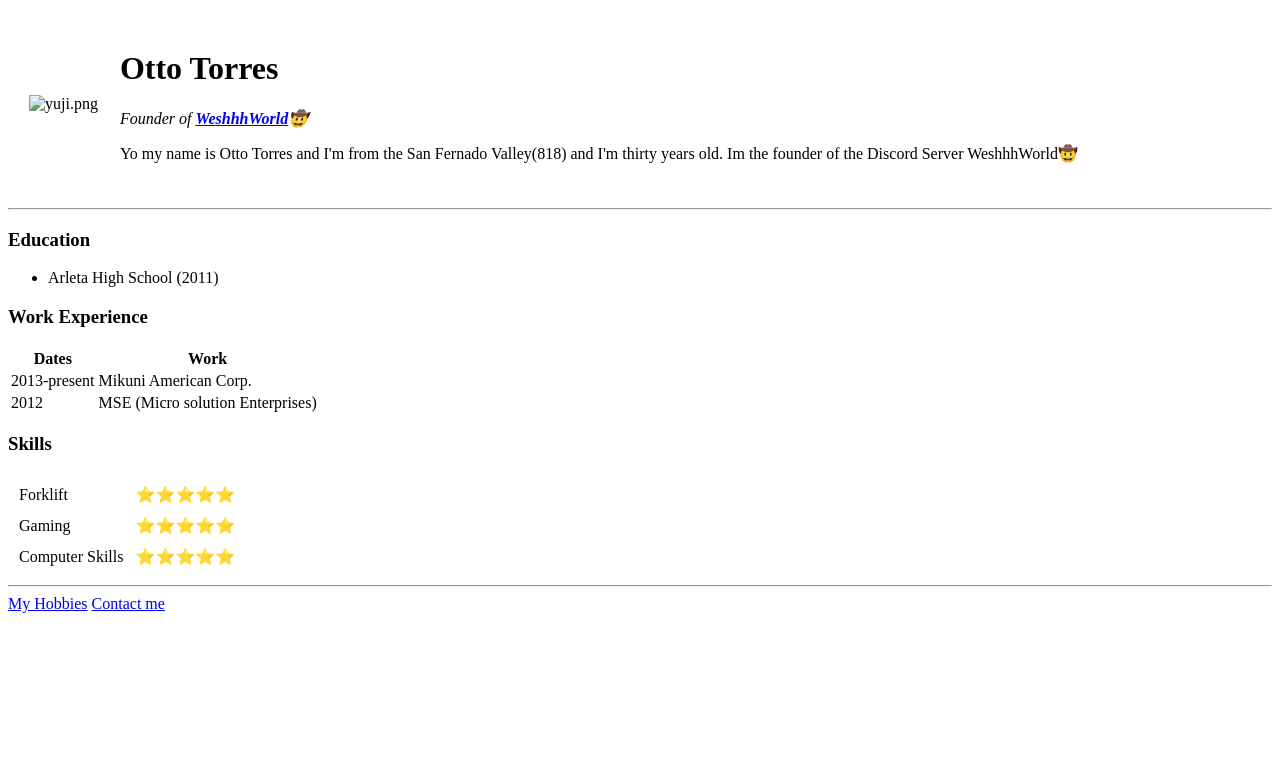
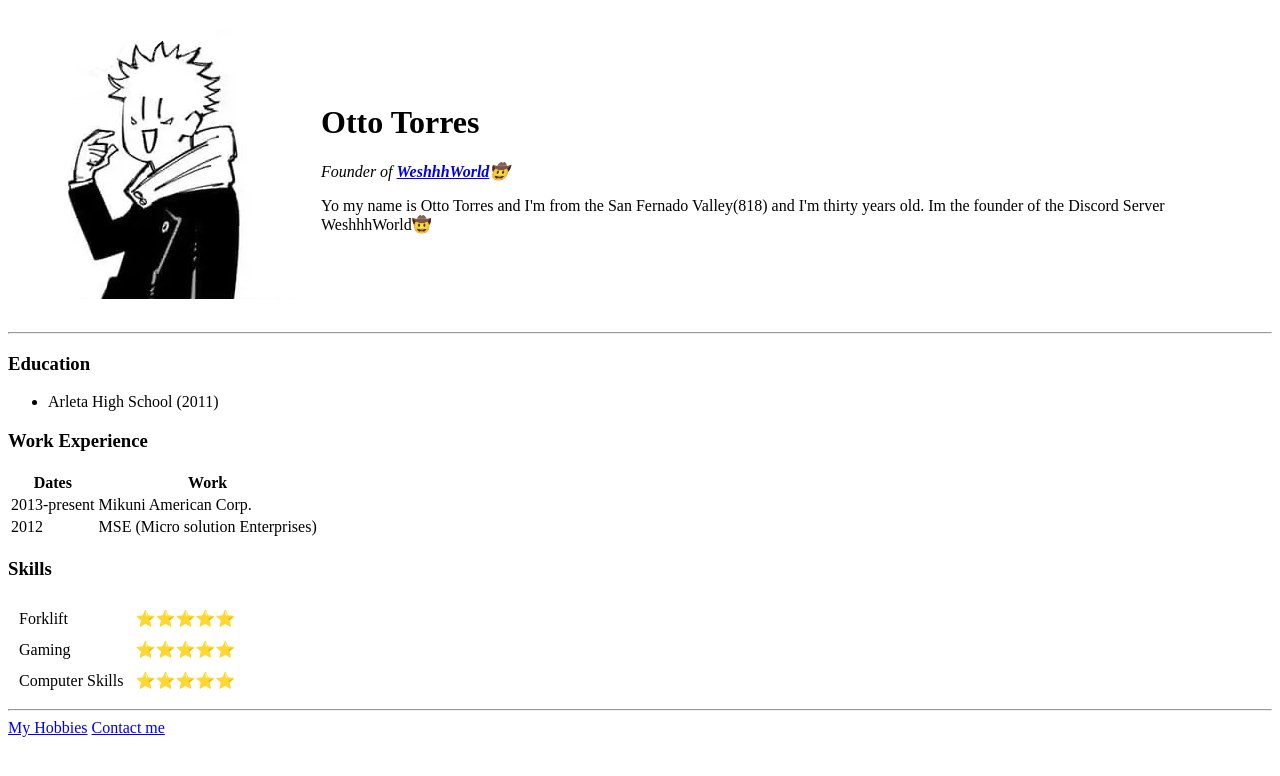
Before and after one commit to Ottobot818/cv, a plain HTML site: page index.html in a window 1280 px wide. Drawn offline with Linux system fonts and the light colour scheme.

Commit message:
fixed image

```diff
--- a/index.html
+++ b/index.html
@@ -9,7 +9,7 @@
 <body>
   <table cellspacing="20">
     <tr>
-      <td><img src="yuji.png" width="200" height="200" alt="yuji.png"></td>
+      <td><img src="images/yuji.png" alt="yuji.png" /></td>
       <td>
         <h1>Otto Torres</h1>
         <p><em>Founder of <strong><a href="https://discord.gg/pdMStTUWrr">WeshhhWorld</a></strong>🤠</em></p>
```
